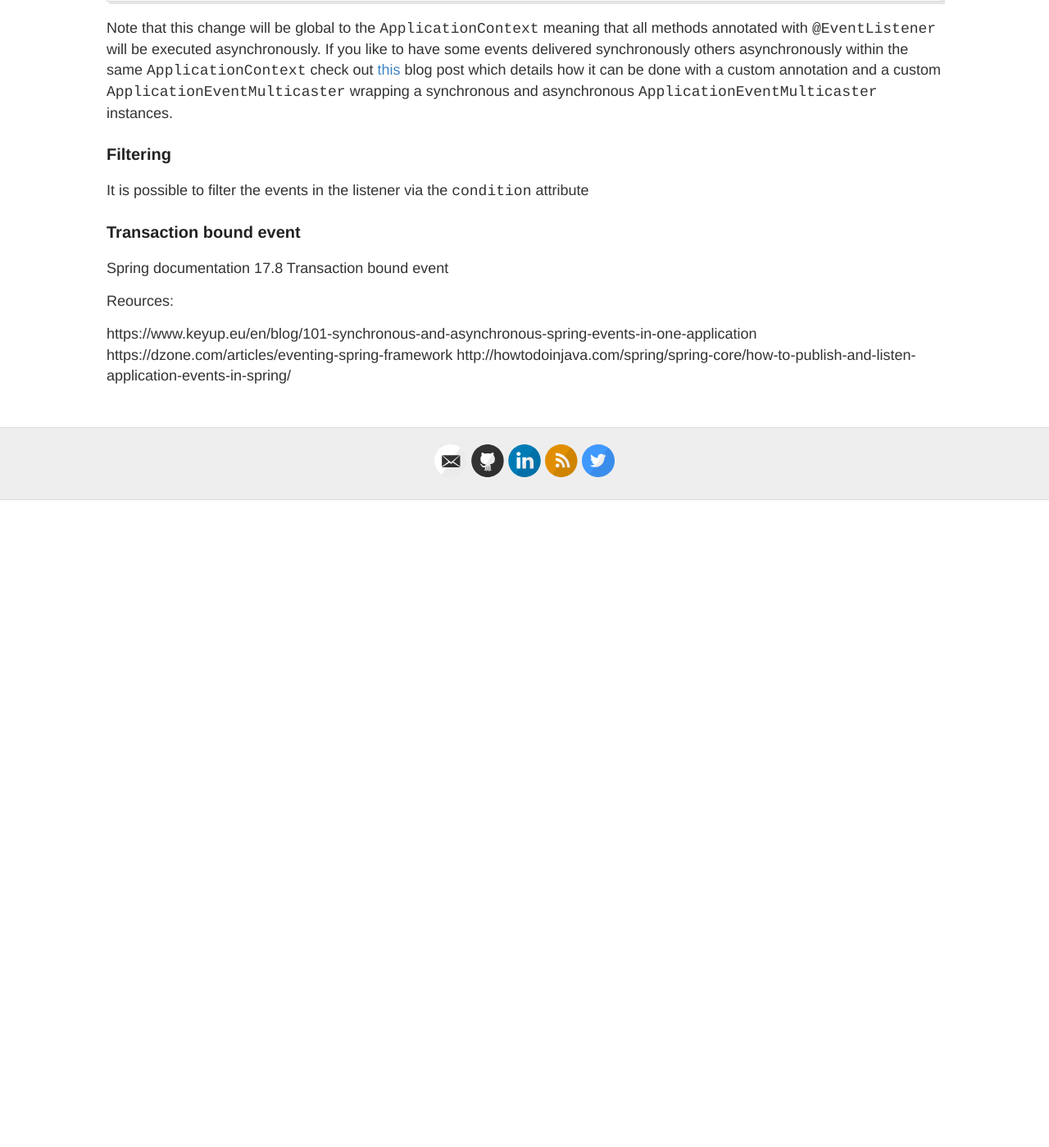
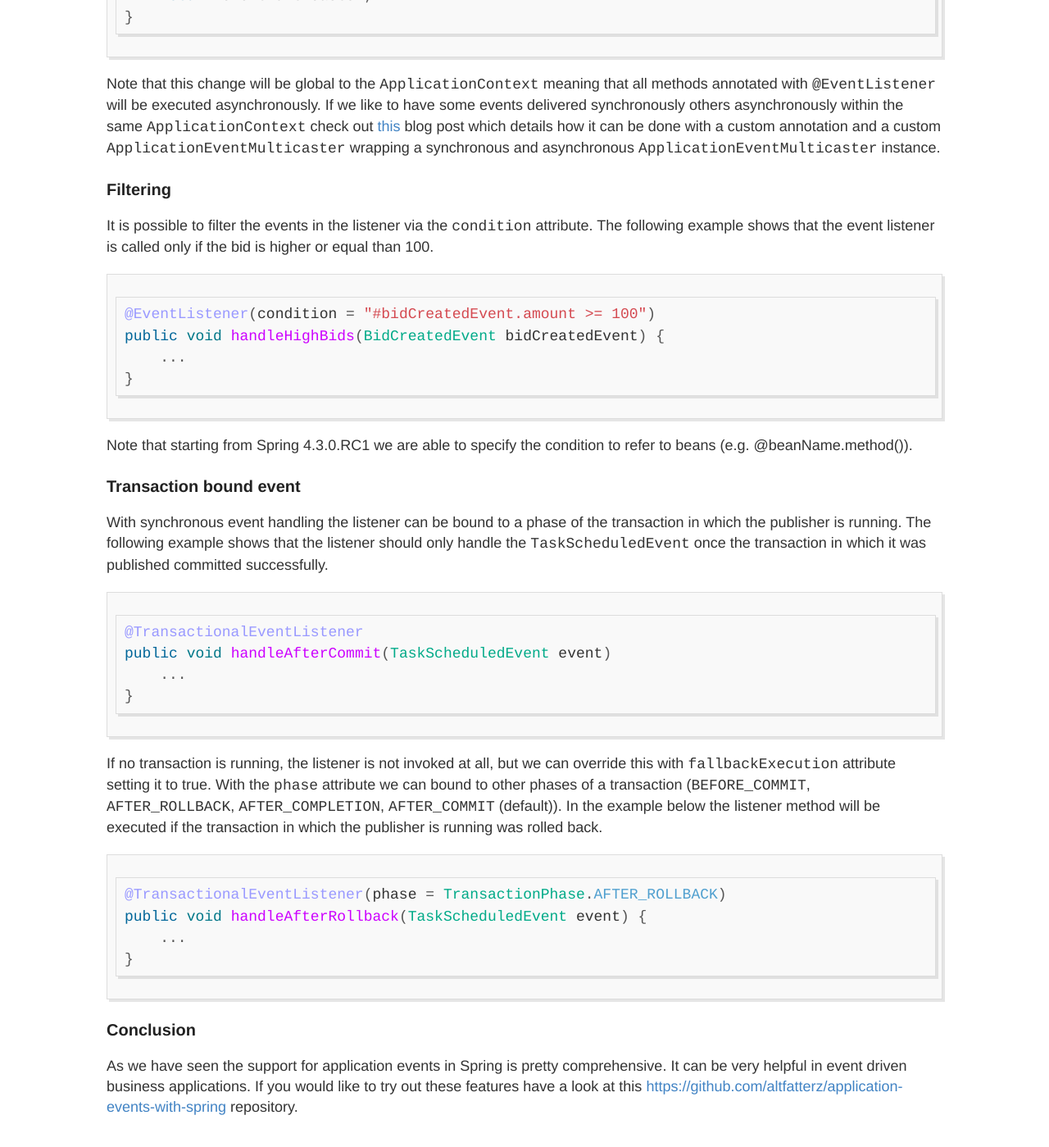
Before and after one commit to altfatterz/altfatterz.github.io, a Jekyll site: the page built from _posts/2016-05-07-application-events-with-spring.md, in a window 1280 px wide and 1400 px high, scrolled down 3192 px. Shown: the whole window at 82% size. Built offline with Jekyll 4.4.1, drawn with Linux system fonts in a browser that asks for light colours; comment, search, counter and statistics services are not loaded; before the commit the page ends 3802 px from its top, so only the background shows below that; some of the changed text lies outside the part shown.

Commit message:
final version of application events post

````diff
--- a/_posts/2016-05-07-application-events-with-spring.md
+++ b/_posts/2016-05-07-application-events-with-spring.md
@@ -4,10 +4,11 @@ title: Application events with Spring
 tags: [springframework]
 ---
 
-In this post I would like to describe the awesome application event support provided by Spring Framework,
+In this post I am looking into the awesome application event support provided by Spring Framework,
 which starting from version 4.2 got even better by introducing an annotation model to consume events, the possibility to publish any object as event not forcing to extend from `ApplicationEvent`.
 
-Application events are less used in real applications, but internally in Spring framework is used intensively. (see `ContextRefreshedEvent`, `RequestHandledEvent`, etc...)
+Application events are less used in real applications, but internally in Spring framework (`ContextRefreshedEvent`, `RequestHandledEvent`, etc...), but also in Spring Boot (`ApplicationStartedEvent`, `ApplicationEnvironmentPreparedEvent`, etc ...) are used intensively.
+
 Basically the Spring `ApplicationContext` is capable to behave like an event bus which enables simple communication between Spring beans within the same `ApplicationContext`
 
 This is how we could define a consumer of `TodoCreatedEvent`s.
@@ -107,20 +108,41 @@ ApplicationEventMulticaster applicationEventMulticaster() {
 }
 ```
 
-Note that this change will be global to the `ApplicationContext` meaning that all methods annotated with `@EventListener` will be executed asynchronously. If you like to have some events delivered synchronously others asynchronously within the same `ApplicationContext` check out [this](https://www.keyup.eu/en/blog/101-synchronous-and-asynchronous-spring-events-in-one-application) blog post which details how it can be done with a custom annotation and a custom `ApplicationEventMulticaster` wrapping a synchronous and asynchronous `ApplicationEventMulticaster` instances.
+Note that this change will be global to the `ApplicationContext` meaning that all methods annotated with `@EventListener` will be executed asynchronously. If we like to have some events delivered synchronously others asynchronously within the same `ApplicationContext` check out [this](https://www.keyup.eu/en/blog/101-synchronous-and-asynchronous-spring-events-in-one-application) blog post which details how it can be done with a custom annotation and a custom `ApplicationEventMulticaster` wrapping a synchronous and asynchronous `ApplicationEventMulticaster` instance.
 
 ### Filtering
 
-It is possible to filter the events in the listener via the `condition` attribute
+It is possible to filter the events in the listener via the `condition` attribute. The following example shows that the event listener is called only if the bid is higher or equal than 100.
+
+```java
+@EventListener(condition = "#bidCreatedEvent.amount >= 100")
+public void handleHighBids(BidCreatedEvent bidCreatedEvent) {
+    ...
+}
+```
+
+Note that starting from Spring 4.3.0.RC1 we are able to specify the condition to refer to beans (e.g. @beanName.method()).
 
 ### Transaction bound event
 
-Spring documentation
-17.8 Transaction bound event
+With synchronous event handling the listener can be bound to a phase of the transaction in which the publisher is running. The following example shows that the listener should only handle the `TaskScheduledEvent` once the transaction in which it was published committed successfully.
 
+```java
+@TransactionalEventListener
+public void handleAfterCommit(TaskScheduledEvent event)
+    ...
+}
+```
 
-Reources:
+If no transaction is running, the listener is not invoked at all, but we can override this with `fallbackExecution` attribute setting it to true. With the `phase` attribute we can bound to other phases of a transaction (`BEFORE_COMMIT`, `AFTER_ROLLBACK`, `AFTER_COMPLETION`, `AFTER_COMMIT` (default)). In the example below the listener method will be executed if the transaction in which the publisher is running was rolled back.
 
-https://www.keyup.eu/en/blog/101-synchronous-and-asynchronous-spring-events-in-one-application
-https://dzone.com/articles/eventing-spring-framework
-http://howtodoinjava.com/spring/spring-core/how-to-publish-and-listen-application-events-in-spring/
+```java
+@TransactionalEventListener(phase = TransactionPhase.AFTER_ROLLBACK)
+public void handleAfterRollback(TaskScheduledEvent event) {
+    ...
+}
+```
+
+### Conclusion
+
+As we have seen the support for application events in Spring is pretty comprehensive. It can be very helpful in event driven business applications. If you would like to try out these features have a look at this [https://github.com/altfatterz/application-events-with-spring](https://github.com/altfatterz/application-events-with-spring) repository.
````
Also changed, not shown: other parts of _posts/2016-05-07-application-events-with-spring.md (+2 -2 lines).
